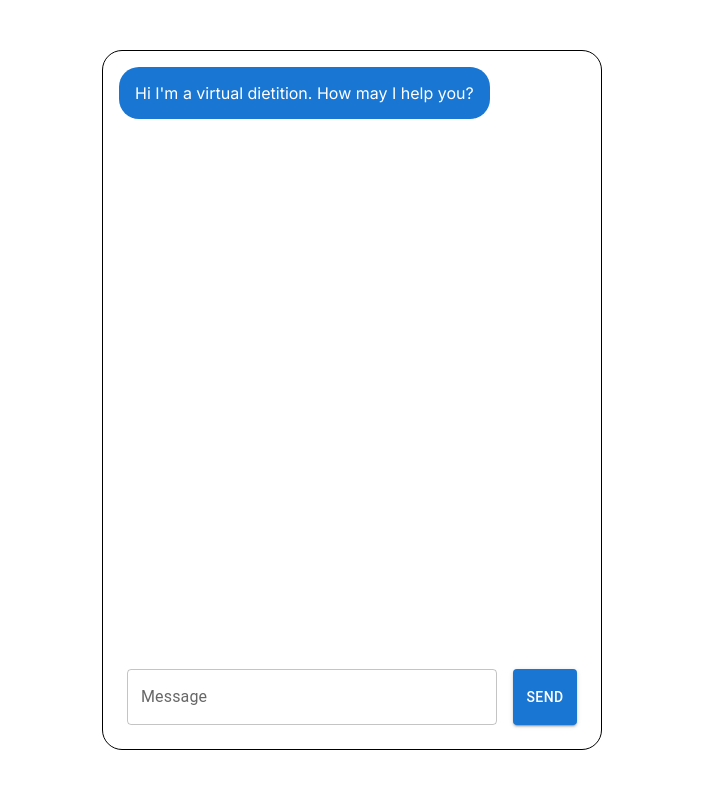
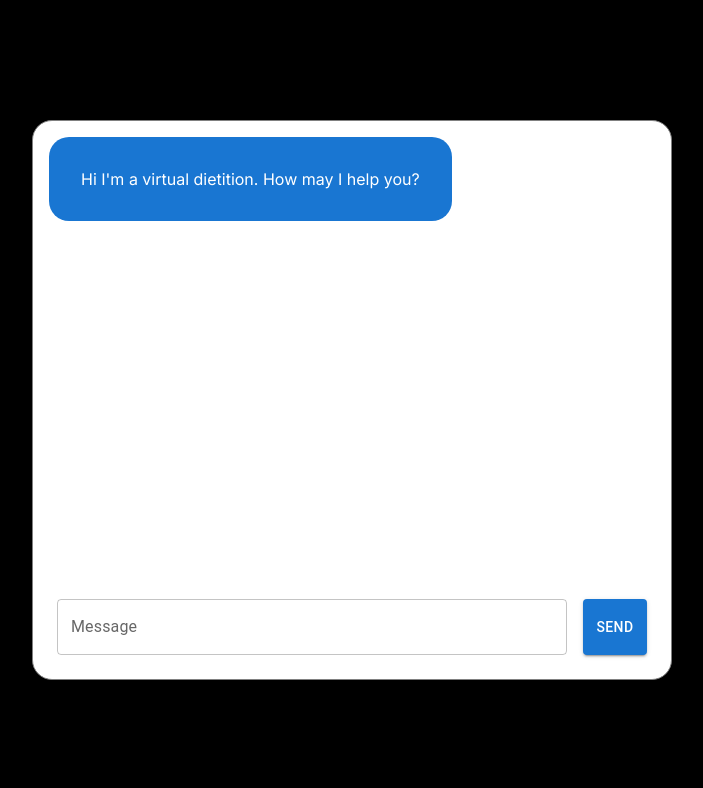
Before and after one commit to T-Godwins/Chat-Support, a Next.js app: page / in a window 1280 px wide. Shown: the top 788 px of the page, without its empty margins (288-991 px from the left). Built offline with nearby package versions, Linux system fonts and the light colour scheme.

Commit message:
markdown fix

```diff
--- /dev/null
+++ b/app/components/Messages.js
@@ -0,0 +1,18 @@
+import {Box} from '@mui/material'
+import Markdown from 'react-markdown'
+
+const Message = ({role, content}) => {
+    return (
+        <Box
+        bgcolor={role === 'assistant' ? 'primary.main' : 'secondary.main'}
+        color="white"
+        borderRadius={5}
+        p={4}
+        sx={{ wordWrap: 'break-word' }}
+        >
+        <Markdown>{content}</Markdown>
+      </Box>
+    );
+};
+
+export default Message;
--- a/app/page.js
+++ b/app/page.js
@@ -2,6 +2,7 @@
 import { Box, Stack, TextField, Button} from "@mui/material"
 import { useState } from "react";
 import Markdown from 'react-markdown'
+import Messages from './components/Messages'
 
 export default function Home() {
   const [messages, setMessages] = useState([
@@ -48,14 +49,15 @@ export default function Home() {
       flexDirection="column"
       justifyContent="center"
       alignItems="center"
-      bgcolor="white"
+      bgcolor="black"
     >
       <Stack
         direction={"column"}
-        width="500px"
-        height="700px"
-        border="1px solid black"
+        width={{xs: "80%", md:"70%", lg:"50%"}}
+        height={{xs: "70%", md:"70%", lg:"70%"}}
+        border="1px solid grey"
         borderRadius={5}
+        bgcolor="white"
         p={2}
         >
         <Stack
@@ -70,15 +72,7 @@ export default function Home() {
                 display="flex"
                 justifyContent={message.role === 'assistant' ? 'flex-start': 'flex-end'}
               >
-                <Box
-                  bgcolor={message.role === 'assistant' ? 'primary.main' : 'secondary.main'}
-                  color="white"
-                  borderRadius={5}
-                  p={2}
-                  sx={{ wordWrap: 'break-word' }}
-                >
-                  <Markdown>{message.content}</Markdown>
-                </Box>
+                <Messages role={message.role} content={message.content} />
               </Box>
             ))
           }
```
